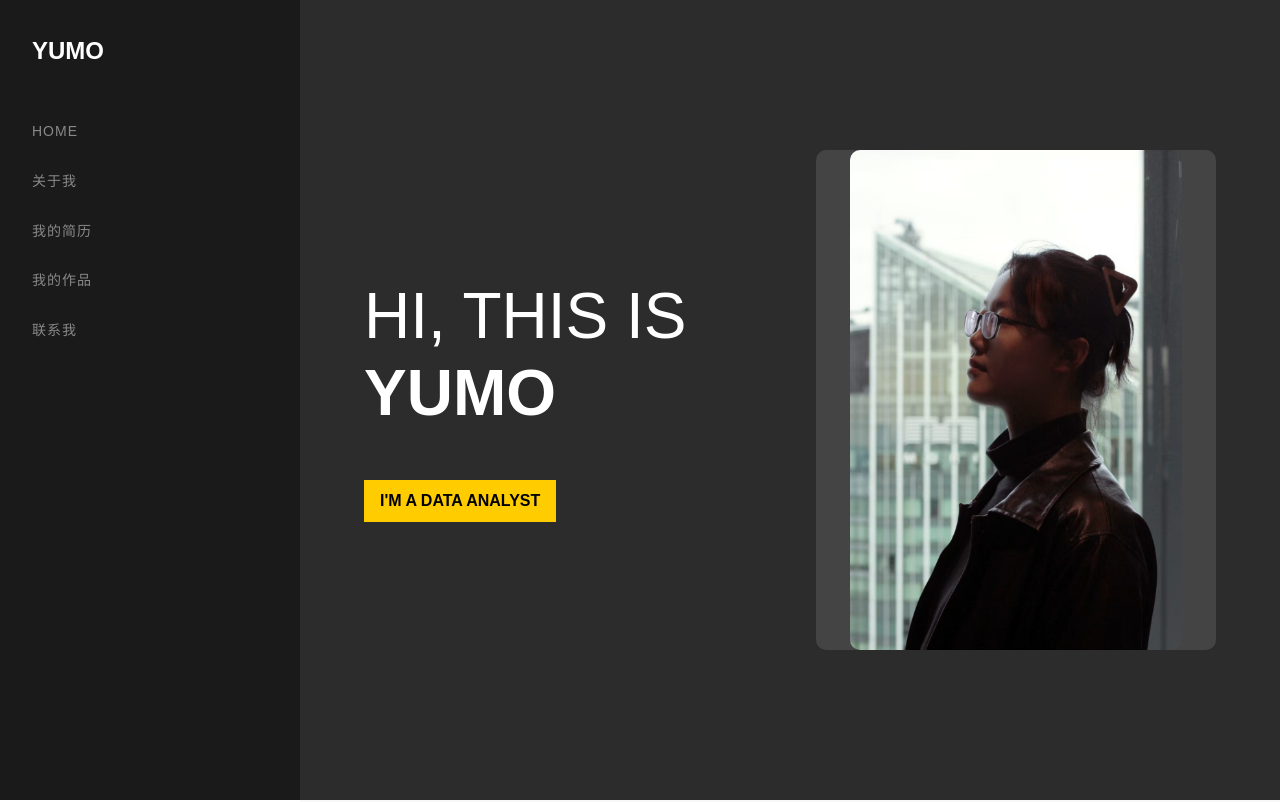
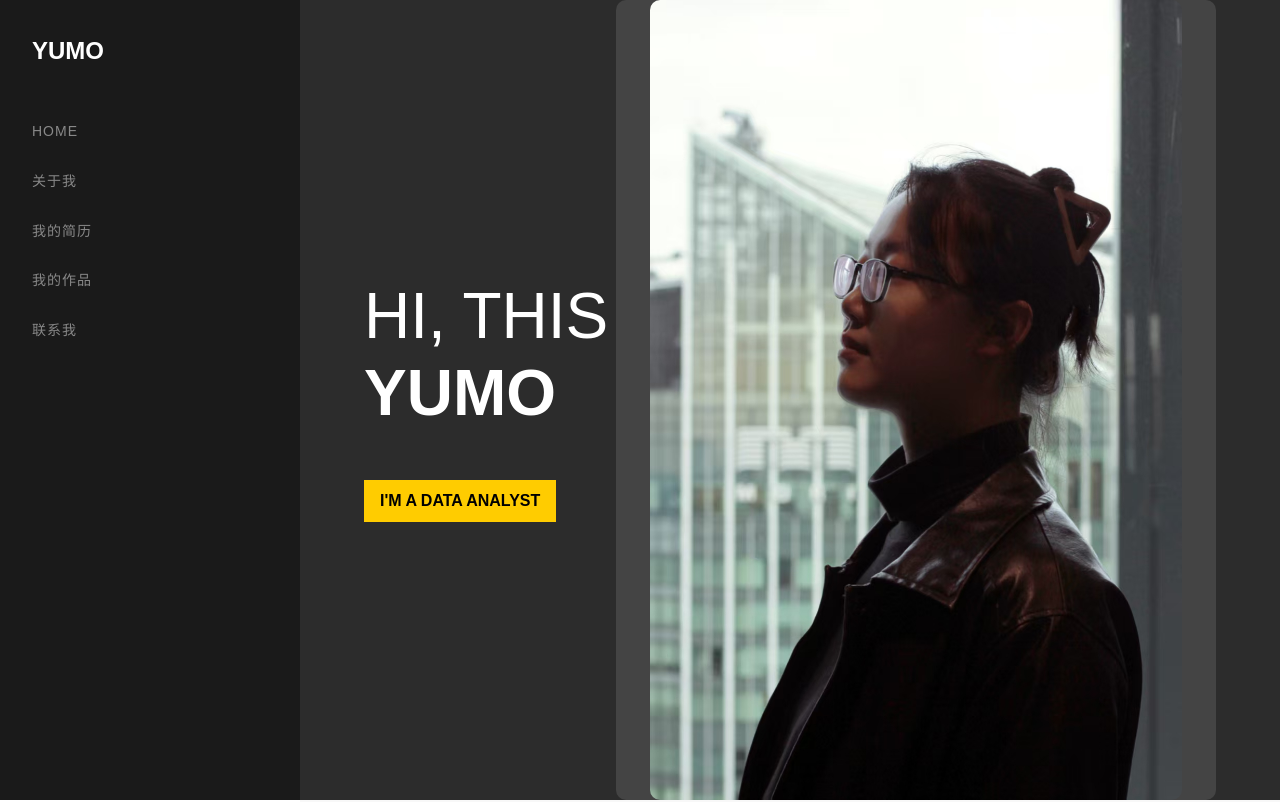
Before and after one commit to Chean-mo/YumoHome, a plain HTML site: page index.html in a window 1280 px wide. Shown: the top 802 px of the page. Drawn offline with Linux system fonts and the light colour scheme.

Commit message:
Update index.html

```diff
--- a/index.html
+++ b/index.html
@@ -105,8 +105,8 @@
             right: 4rem;
             top: 50%;
             transform: translateY(-50%);
-            width: 400px;
-            height: 500px;
+            width: 600px;
+            height: 800px;
             background: #444;
             border-radius: 10px;
             display: flex;
```
